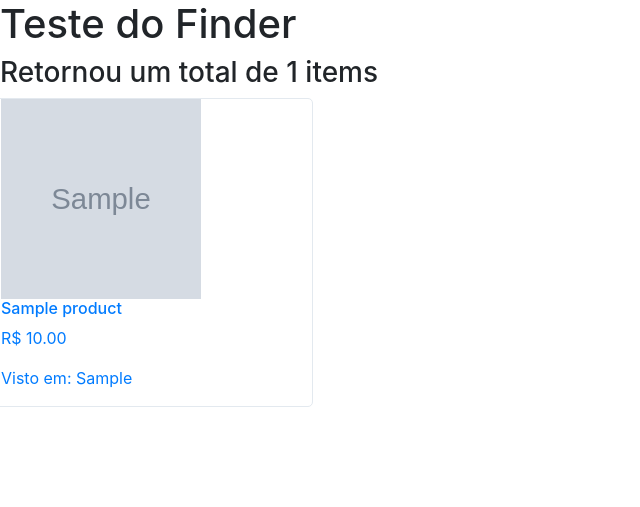
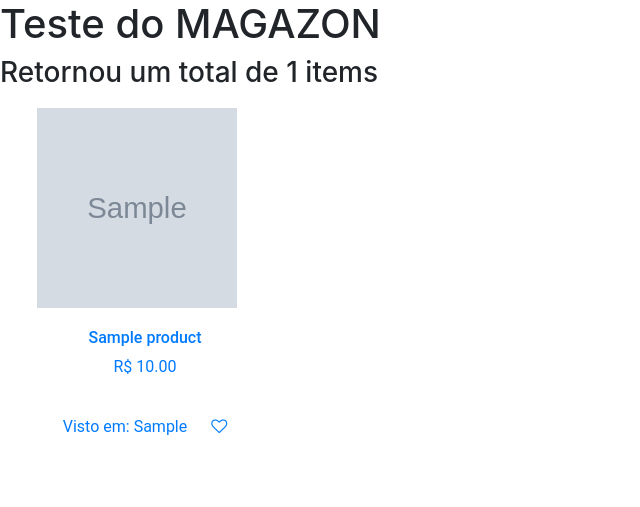
Before and after one commit to CarlosRafael22/ProductFinder, a Django app: page /finder/ in a window 1280 px wide. Shown: the top 507 px of the page, without its empty margins (0-640 px from the left). Run offline with Django 3.2, Linux system fonts and the light colour scheme; tables that the repository leaves empty hold one stand-in row (values such as "Sample post"); grey boxes marked "Sample" are stand-in pictures; some libraries are stand-ins or nearby versions.

Commit message:
style(finder): Add css file and some small changes on html

```diff
--- /dev/null
+++ b/finder/static/finder/main.css
@@ -0,0 +1,21 @@
+.product-card {
+    display: grid;
+    grid-template-columns: 300px;
+    grid-template-rows: 200px 100px 100px;
+    grid-template-areas: "image" "body" "extra";
+
+    font-family: roboto;
+    border-radius: 5px;
+    background: white;
+    text-align: center;
+    margin: 10px;
+}
+
+.product-card:hover {
+    box-shadow: 5px 5px 15px rgba(0, 0, 0, 0.9);
+}
+
+.extra-store {
+    display: inline-block;
+    margin-right: 20px;
+}
--- a/finder/templates/finder/main.html
+++ b/finder/templates/finder/main.html
@@ -1,22 +1,29 @@
+{% load static %}
 <html>
     <head>
         <!-- CSS only -->
+    <link rel="stylesheet" type="text/css" href="{% static 'finder/main.css' %}">
+    <link rel="stylesheet" href="https://stackpath.bootstrapcdn.com/font-awesome/4.7.0/css/font-awesome.min.css"
+        integrity="sha384-wvfXpqpZZVQGK6TAh5PVlGOfQNHSoD2xbE+QkPxCAFlNEevoEH3Sl0sibVcOQVnN" crossorigin="anonymous">
     <link rel="stylesheet"
         href="https://stackpath.bootstrapcdn.com/bootstrap/4.5.2/css/bootstrap.min.css"
         integrity="sha384-JcKb8q3iqJ61gNV9KGb8thSsNjpSL0n8PARn9HuZOnIxN0hoP+VmmDGMN5t9UJ0Z" crossorigin="anonymous">
     </head>
     <body>
-        <h1>Teste do Finder</h1>
+        <h1>Teste do MAGAZON</h1>
         <h3>Retornou um total de {{products_total}} items</h3>
         <div class="row">
             {% for product_dict in products %}
-            <div class="col-md-3" style="border: 1px solid #e3e9ef; border-radius: 5px">
+            <div class="product-card" >
                 <a href={{product_dict.link}}>
-                    <img src={{product_dict.image_url}} class="mr-3" alt={{product_dict.name}} width="200" height="200">
-                    <div class="media-body">
+                    <img src={{product_dict.image_url}} class="mr-3 card-image" alt={{product_dict.name}} width="200" height="200">
+                    <div class="media-body card-body">
                         <h6 class="mt-0">{{product_dict.name}}</h6>
                         <p>R$ {{product_dict.price}}</p>
-                        <p>Visto em: {{product_dict.store}}</p>
+                    </div>
+                    <div class="card-extra">
+                        <p class="extra-store">Visto em: {{product_dict.store}}</p>
+                        <i class="fa fa-heart-o"></i>
                     </div>
                 </a>
             </div>
```
